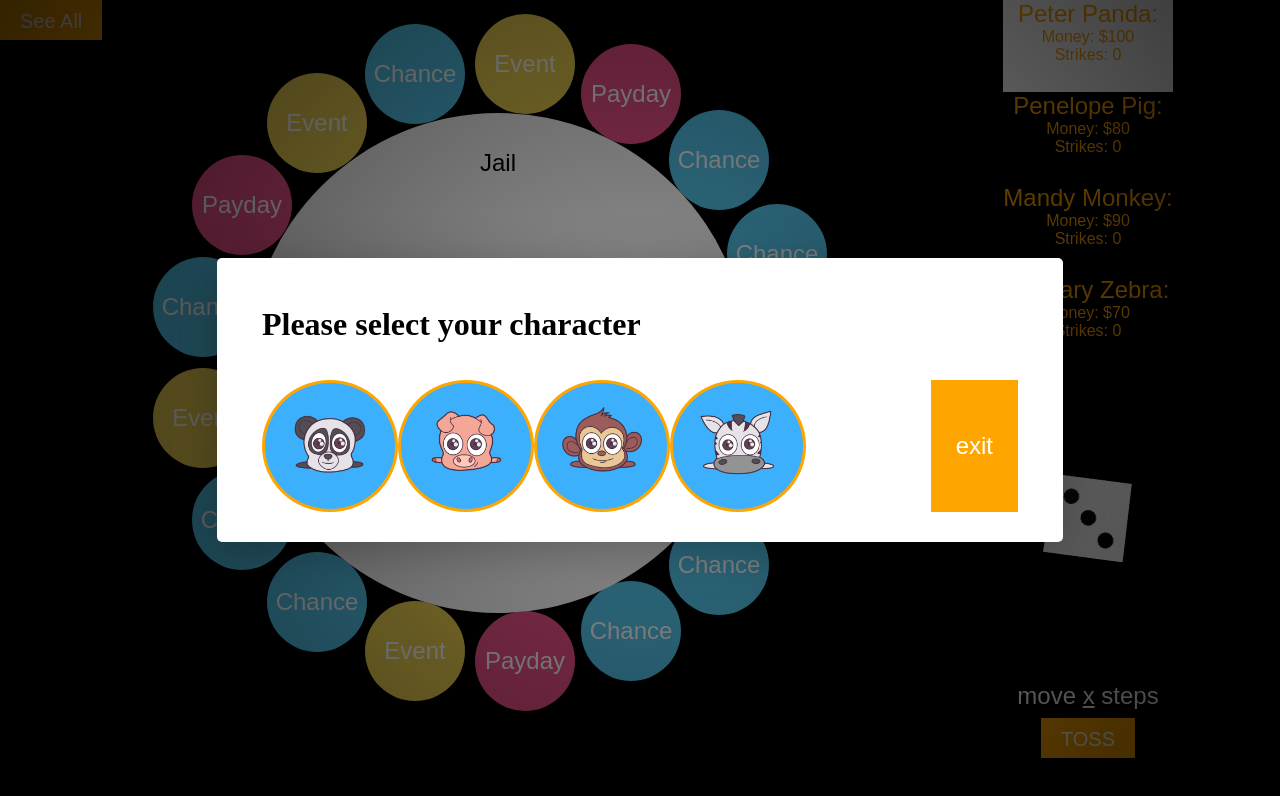
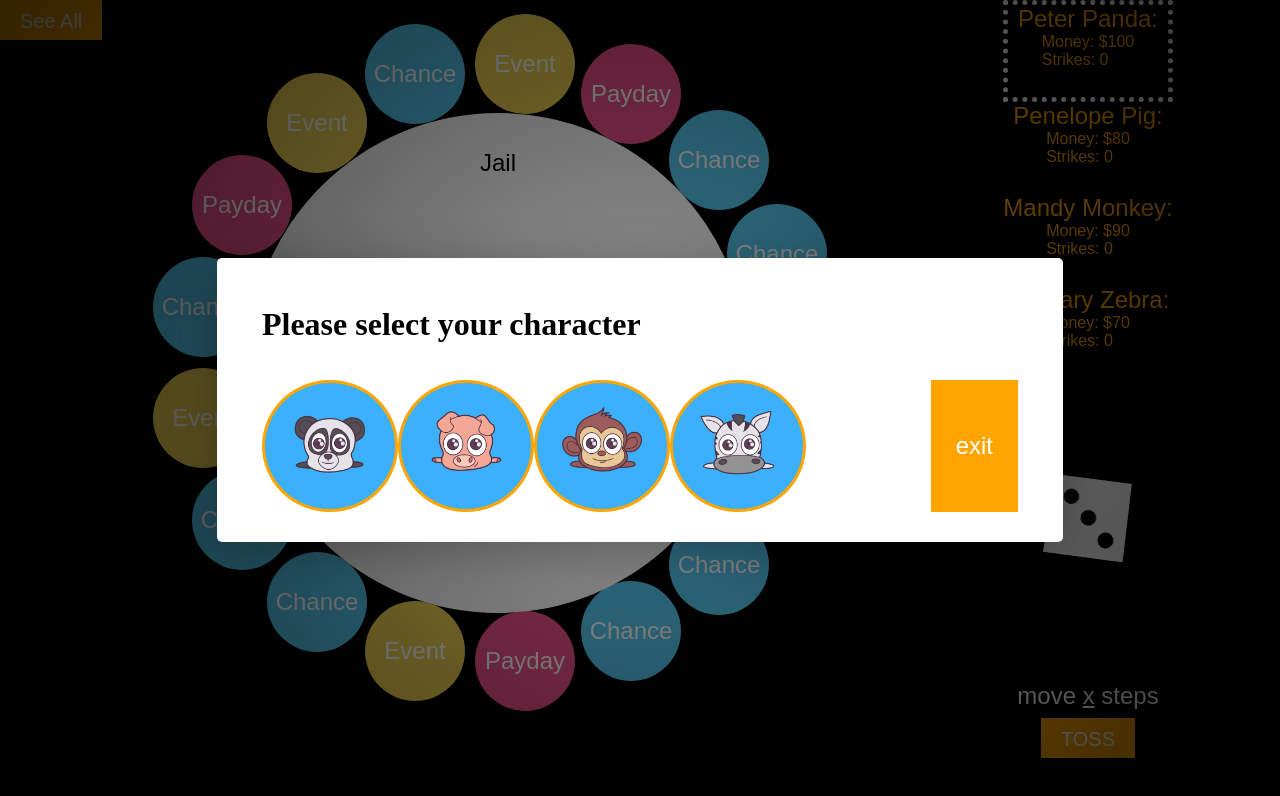
Before and after one commit to Matt-F-Wu/monoprison, a website: page index.html in a window 1280 px wide. Drawn offline with Linux system fonts and the light colour scheme.

Commit message:
Refine styling and more

```diff
--- a/index.html
+++ b/index.html
@@ -135,18 +135,18 @@
 				</div>
 			</div>
 			<div class="column" style="height: 100%; width: 30%">
-				<div id="scoreBoard"  style="height: 15%; font-size:16pt">
-					<div align="center" style="font-size:18pt"><span>Peter Panda: </span>
-						<div style="font-size:12pt"><span class="p_status">init</span></div><br>
+				<div id="scoreBoard" style="height: 15%; font-size:16pt">
+					<div style="font-size:18pt; display: flex; flex-direction: column; justify-content: center; align-items: center;"><span style="display: flex;">Peter Panda: </span>
+						<div style="font-size:12pt; display: flex;"><span class="p_status">init</span></div><br>
 					</div>
-					<div align="center" style="font-size:18pt"><span>Penelope Pig: </span>
-						<div style="font-size:12pt"><span class="p_status">init</span></div><br>
+					<div style="font-size:18pt; display: flex; flex-direction: column; justify-content: center; align-items: center;"><span style="display: flex;">Penelope Pig: </span>
+						<div style="font-size:12pt; display: flex;"><span class="p_status">init</span></div><br>
 					</div>
-					<div align="center" style="font-size:18pt"><span>Mandy Monkey: </span>
-						<div style="font-size:12pt"><span class="p_status">init</span></div><br>
+					<div style="font-size:18pt; display: flex; flex-direction: column; justify-content: center; align-items: center;"><span style="display: flex;">Mandy Monkey: </span>
+						<div style="font-size:12pt; display: flex;"><span class="p_status">init</span></div><br>
 					</div>
-					<div align="center" style="font-size:18pt"><span>Zachary Zebra: </span>
-						<div style="font-size:12pt"><span class="p_status">init</span></div><br>
+					<div style="font-size:18pt; display: flex; flex-direction: column; justify-content: center; align-items: center;"><span style="display: flex;">Zachary Zebra: </span>
+						<div style="font-size:12pt; display: flex;"><span class="p_status">init</span></div><br>
 					</div>
 
 				</div>
--- a/js/main.js
+++ b/js/main.js
@@ -943,9 +943,9 @@ class DecisionUI{
 				var p_sta = document.getElementById(this.scoreBoard).children[idx];
 				if(p.human){
 					// sta += ' (you)';
-					p_sta.style.backgroundColor= "white";
+					p_sta.style.border= "5px dotted white";
 				}else{
-					p_sta.style.backgroundColor= "transparent";
+					p_sta.style.border= "0px";
 				}
 				p_sta.getElementsByClassName('p_status')[0].innerHTML = sta;
 				// clear the activity for next round
```
